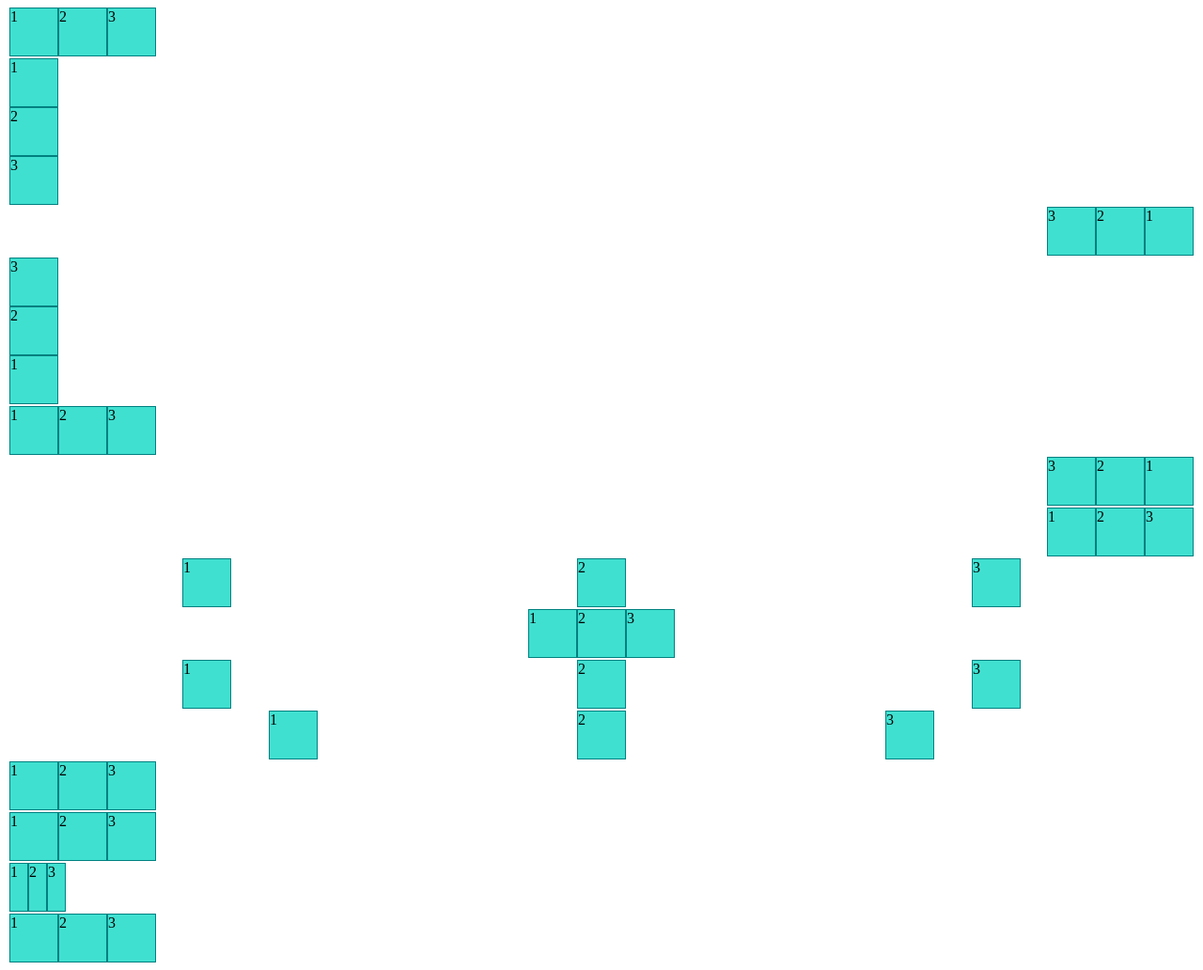
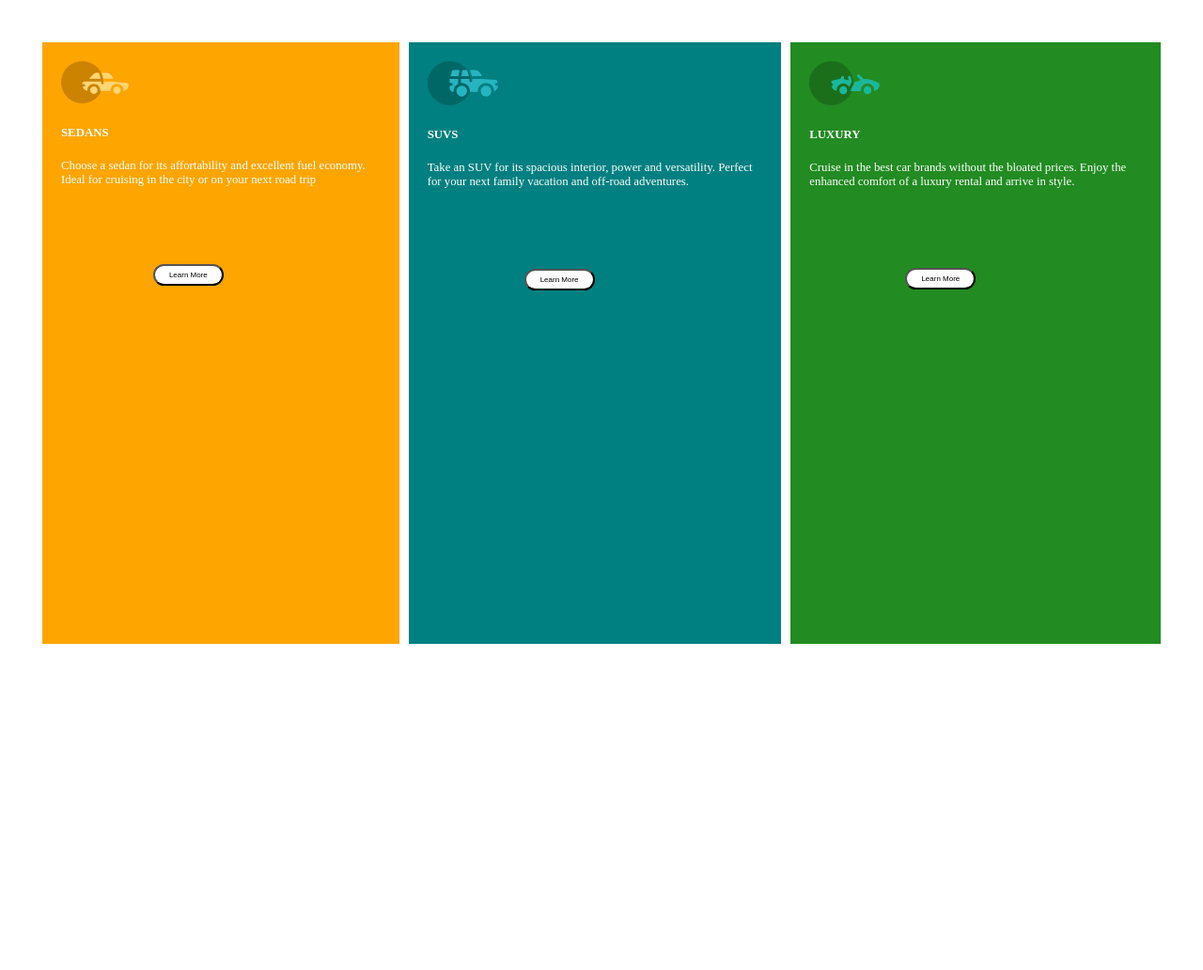
Before and after one commit to MarjcDev/ProFlex, a plain HTML site: page index.html in a window 1280 px wide. Shown: the whole page at 94% size. After the commit the page ends 800 px from the top, so only its background shows below. Drawn offline with Linux system fonts and the light colour scheme.

Commit message:
Segundo ejercicio de flex

```diff
--- a/index.html
+++ b/index.html
@@ -5,85 +5,29 @@
     <meta http-equiv="X-UA-Compatible" content="IE=edge">
     <meta name="viewport" content="width=device-width, initial-scale=1.0">
     <link rel="stylesheet" href="style.css">
-    <title>Flexbox</title>
+    <title>Document</title>
 </head>
 <body>
-    <div class="flexi uno">
-        <div class="item 1">1</div>
-        <div class="item 2">2</div>
-        <div class="item 3">3</div>
-    </div>
-    <div class="flexi dos">
-        <div class="item 1">1</div>
-        <div class="item 2">2</div>
-        <div class="item 3">3</div>
-    </div>
-
-    <div class="flexi tres">
-        <div class="item 1">1</div>
-        <div class="item 2">2</div>
-        <div class="item 3">3</div>
-    </div>
-
-    <div class="flexi cuatro">
-        <div class="item 1">1</div>
-        <div class="item 2">2</div>
-        <div class="item 3">3</div>
-    </div>
-    <div class="flexi cinco">
-        <div class="item 1">1</div>
-        <div class="item 2">2</div>
-        <div class="item 3">3</div>
-    </div>
-    <div class="flexi seis">
-        <div class="item 1">1</div>
-        <div class="item 2">2</div>
-        <div class="item 3">3</div>
-    </div>
-    <div class="flexi siete">
-        <div class="item 1">1</div>
-        <div class="item 2">2</div>
-        <div class="item 3">3</div>
-    </div>
-    <div class="flexi ocho">
-        <div class="item 1">1</div>
-        <div class="item 2">2</div>
-        <div class="item 3">3</div>
-    </div>
-    <div class="flexi nueve">
-        <div class="item 1">1</div>
-        <div class="item 2">2</div>
-        <div class="item 3">3</div>
-    </div>
-    <div class="flexi diez">
-        <div class="item 1">1</div>
-        <div class="item 2">2</div>
-        <div class="item 3">3</div>
-    </div>
-    <div class="flexi once">
-        <div class="item 1">1</div>
-        <div class="item 2">2</div>
-        <div class="item 3">3</div>
-    </div>
-    <div class="flexi doce">
-        <div class="item 1">1</div>
-        <div class="item 2">2</div>
-        <div class="item 3">3</div>
-    </div>
-    <div class="flexi trece">
-        <div class="item 1">1</div>
-        <div class="item 2">2</div>
-        <div class="item 3">3</div>
-    </div>
-    <div class="flexi catorce stre">
-        <div class="item 1">1</div>
-        <div class="item 2">2</div>
-        <div class="item 3">3</div>
-    </div>
-    <div class="flexi quince">
-        <div class="item 1">1</div>
-        <div class="item 2">2</div>
-        <div class="item 3">3</div>
+    <div class="container">
+        <div class="cuadro uno">
+            <img src="/images/icon-sedans.svg" alt="">
+            <h2>SEDANS</h2>
+            <p>Choose a sedan for its affortability and excellent fuel economy. Ideal for cruising in the city or on your next road trip
+            </p>
+            <button>Learn More</button>
+        </div>
+        <div class="cuadro dos">
+            <img src="/images/icon-suvs.svg" alt="">
+            <h2>SUVS</h2>
+            <p>Take an SUV for its spacious interior, power and versatility. Perfect for your next family vacation and off-road adventures.</p>
+            <button>Learn More</button>
+        </div>
+        <div class="cuadro tres">
+            <img src="/images/icon-luxury.svg" alt="">
+            <h2>LUXURY</h2>
+            <p>Cruise in the best car brands without the bloated prices. Enjoy the enhanced comfort of a luxury rental and arrive in style.</p>
+            <button>Learn More</button>
+        </div>
     </div>
 </body>
 </html>
--- a/style.css
+++ b/style.css
@@ -1,65 +1,43 @@
-.flexi{
+*{
+    box-sizing: border-box;
+    margin: 0;
+    padding: 0;
+}
+h2, p{
+    color: white;
+    padding: 10px;
+    font-size: 80%;
+}
+
+.container{
     display: flex;
-    margin: 2px;
+    align-items: center;
+    margin: 20px;
+    padding: 20px;
 }
-.item{
-    width: 50px;
-    height: 50px;
-    border: 1px solid teal;
-    background-color: turquoise;
+
+.cuadro{
+    margin: 5px;
+    padding: 10px;
+    height: 80vh;
+}
+.uno{
+    background-color: orange;
 }
 .dos{
-    flex-direction: column;
+    background-color: teal;
 }
 .tres{
-    flex-direction: row-reverse;
+    background-color: forestgreen;
 }
-.cuatro{
-    flex-direction: column-reverse;
+button{
+    background-color: white;
+    border-radius: 25px;
+    padding: 5px 15px;
+    margin: 20% 30%;
+    font-size: 8px;
 }
-.cinco{
-    justify-content: flex-start;
-    flex-direction: row;
+img{
+    width: 20%;
+    margin: 10px;
 }
-.seis{
-    justify-content: flex-start;
-    flex-direction: row-reverse;
-}
-.siete{
-    justify-content: flex-end;
-    flex-direction: row;
-}
-.ocho{
-    justify-content: space-around;
-    flex-direction: row;
-}
-.nueve{
-    justify-content: center;
-    flex-direction: row;
-}
-.diez{
-    justify-content: space-around;
-    flex-direction: row;
-}
-.once{
-    justify-content: space-evenly;
-    flex-direction: row;
-}
-.doce{
-    align-items: flex-start;
-    flex-direction: row;
-}
-.trece{
-    align-items: flex-end;
-    flex-direction: row;
-}
-.catorce.stre{
-width: 60px;
-align-items: stretch;
-flex-direction: row;
-}
-.quince{
-
-    align-items: center;
-    flex-direction: row;
-}
```
Also changed, not shown: images/favicon-32x32.png (added), images/icon-luxury.svg (added), images/icon-sedans.svg (added), images/icon-suvs.svg (added).
